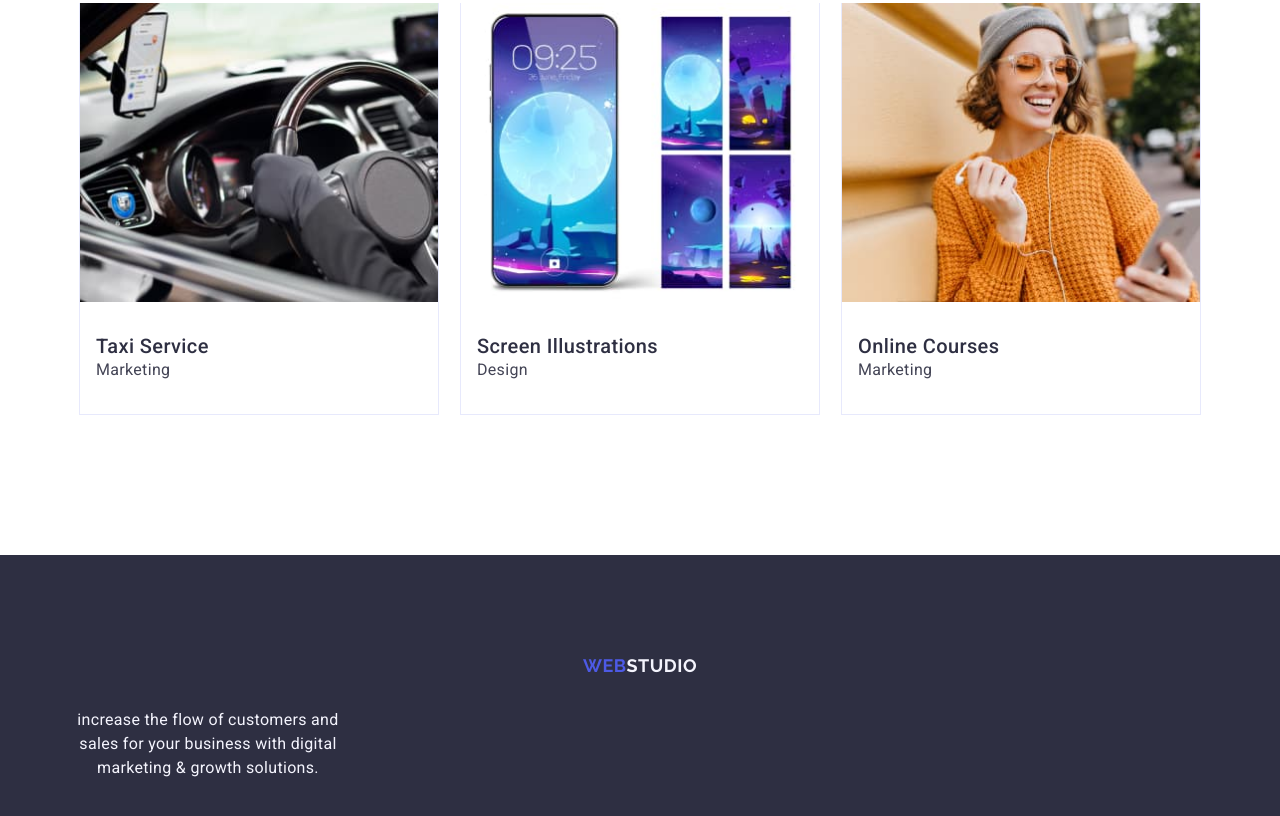
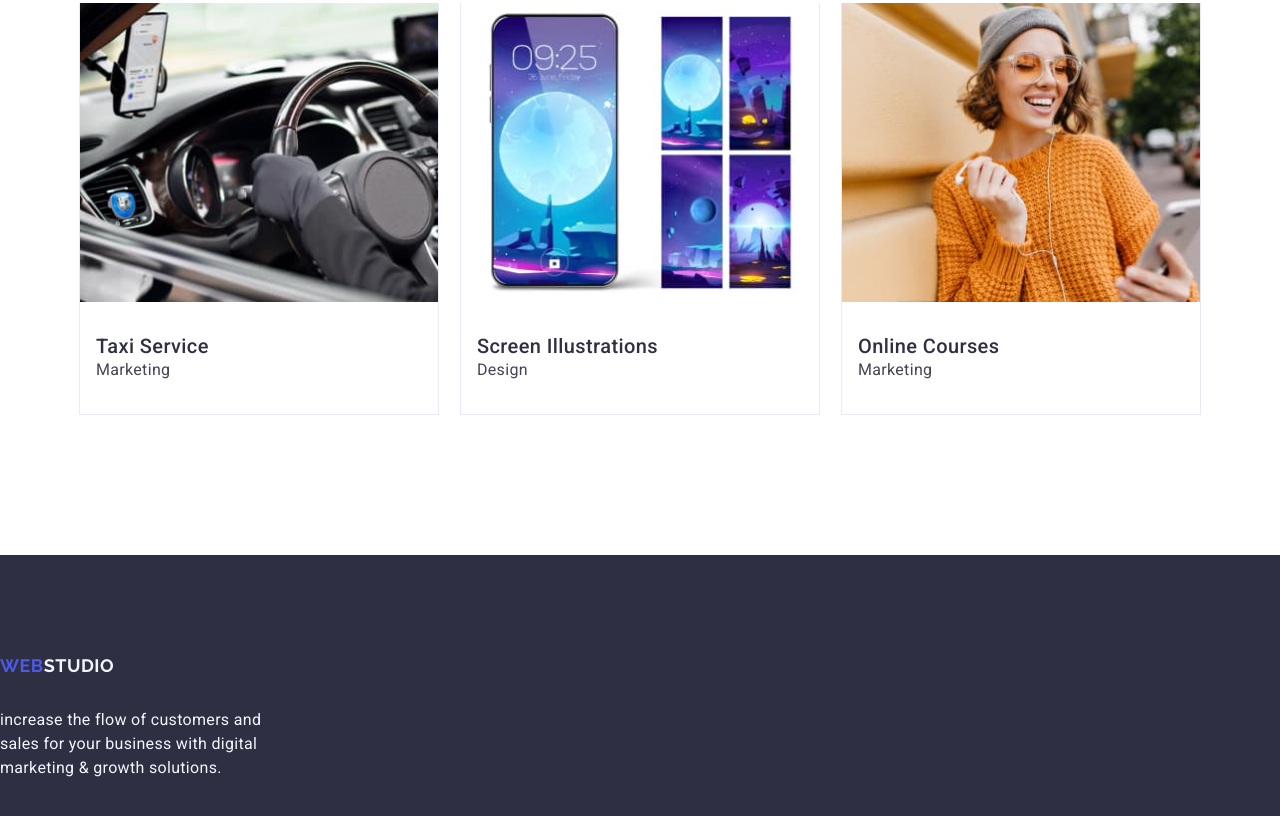
Before and after one commit to PavelSteep/goit-markup-hw-03, a plain HTML site: page index.html in a window 1280 px wide. Shown: the part 2488-3304 px from the top of the page. Drawn offline with nearby package versions, Linux system fonts and the light colour scheme.

Commit message:
mod-3(footer-2)

```diff
--- a/css/style.css
+++ b/css/style.css
@@ -433,13 +433,14 @@ img.portfolio-photo {
 
 /* FOOTER */
 .footer {
+  padding: 100px 0;
   background-color: #2e2f42;
-  padding: 100px 0;
   text-align: left;
 }
 
 .footer-link {
   display: inline-block;
+  margin-bottom: 16px;
   font-family: "Raleway", sans-serif;
   font-weight: 700;
   font-size: 18px;
@@ -447,7 +448,6 @@ img.portfolio-photo {
   letter-spacing: 0.03em;
   text-transform: uppercase;
   color: #4d5ae5;
-  margin-bottom: 16px;
   text-align: left;
 }
 
--- a/index.html
+++ b/index.html
@@ -292,15 +292,13 @@
     </section>
     <!-- ------------------------------ -->
     <footer class="footer">
-      <div class="container">
-        <a class="footer-link">
-          Web<span class="footer-logo-text">Studio</span>
-        </a>
-        <p class="footer-paragraph">
-          Increase the flow of customers and sales for your business with
-          digital marketing & growth solutions.
-        </p>
-      </div>
+      <a class="footer-link">
+        Web<span class="footer-logo-text">Studio</span>
+      </a>
+      <p class="footer-paragraph">
+        Increase the flow of customers and sales for your business with digital
+        marketing & growth solutions.
+      </p>
     </footer>
   </body>
 </html>
```
